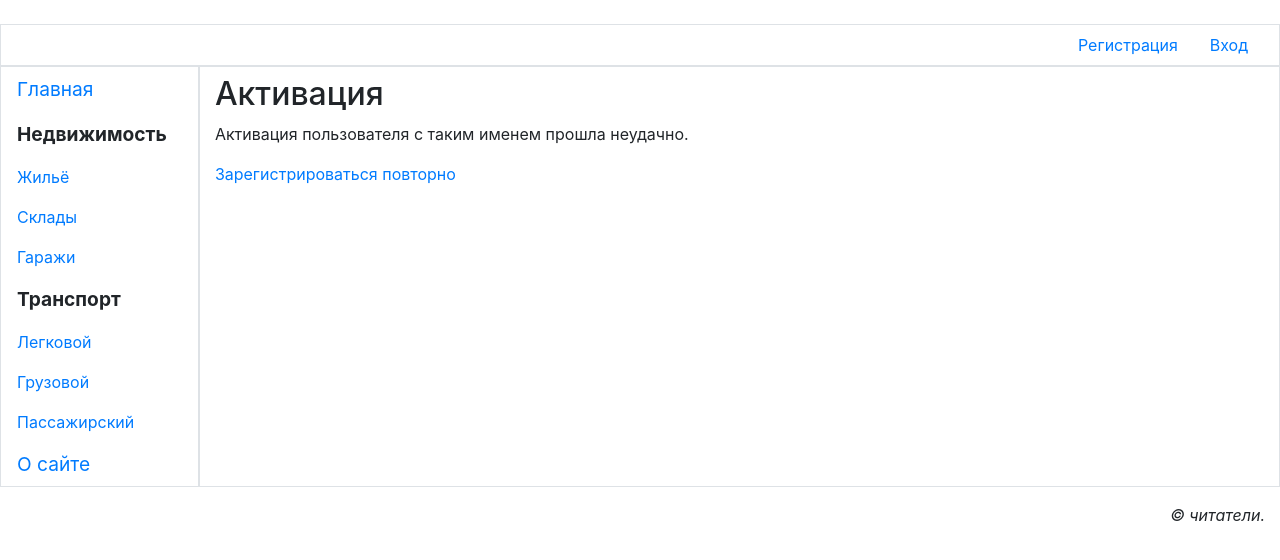
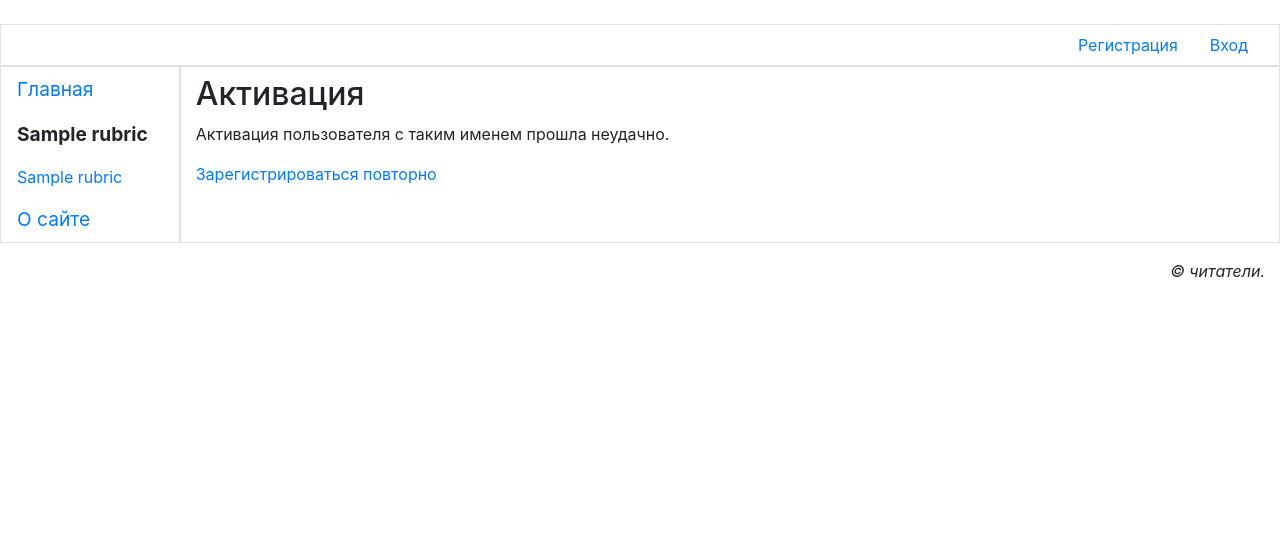
Before and after one commit to I-Trush/site_practice, a Django app: page /accounts/register/activate/1/ in a window 1280 px wide. Shown: the part 115-675 px from the top of the page. Run offline with Django 3.2, Linux system fonts and the light colour scheme; tables that the repository leaves empty hold one stand-in row (values such as "Sample post"); some libraries are stand-ins or nearby versions.

Commit message:
33.3 rubrics in nav panel

```diff
--- /dev/null
+++ b/site_practice/main/middlewares.py
@@ -0,0 +1,7 @@
+from .models import SubRubric
+
+
+def bboard_context_processor(request):      # 33.3
+    context = {}
+    context['rubrics'] = SubRubric.objects.all()
+    return context
--- a/site_practice/main/templates/main/layout/basic.html
+++ b/site_practice/main/templates/main/layout/basic.html
@@ -48,14 +48,16 @@
         <nav class="col-md-auto nav flex-column border">
             <a class="nav-link root"
                href="{% url 'main:index' %}">Главная</a>
-            <span class="nav-link root font-weight-bold">Недвижимость</span>
-            <a class="nav-link" href="#">Жильё</a>
-            <a class="nav-link" href="#">Склады</a>
-            <a class="nav-link" href="#">Гаражи</a>
-            <span class="nav-link root font-weight-bold" href="#">Транспорт</span>
-            <a class="nav-link" href="#">Легковой</a>
-            <a class="nav-link" href="#">Грузовой</a>
-            <a class="nav-link" href="#">Пассажирский</a>
+            {% for rubric in rubrics %}
+            {% ifchanged rubric.super_rubric.pk %}
+            <span class="nav-link root font-weight-bold">
+                {{ rubric.super_rubric.name }}
+            </span>
+            {% endifchanged %}
+            <a class="nav-link" href="{% url 'main:by_rubric' pk=rubric.pk %}">
+                {{ rubric.name }}
+            </a>
+            {% endfor %}
             <a class="nav-link root"
                href="{% url 'main:other' page='about' %}">О сайте</a>
         </nav>
--- a/site_practice/main/urls.py
+++ b/site_practice/main/urls.py
@@ -5,7 +5,6 @@ app_name = 'main'
 
 urlpatterns = [
     path('', index, name='index'),
-    path('<str:page>/', other_page, name='other'),
     path('accounts/login/', BBLoginView.as_view(), name='login'),
     path('accounts/profile/', profile, name='profile'),
     path('accounts/logout/', BBLogoutView.as_view(), name='logout'),
@@ -14,5 +13,7 @@ urlpatterns = [
     path('accounts/register/done/', RegisterDoneView.as_view(), name='register_done'),
     path('accounts/register/', RegisterUserView.as_view(), name='register'),
     path('accounts/register/activate/<str:sign>/', user_activate, name='register_activate'),
-    path('accounts/profile/delete/', DeleteUserView.as_view(), name='profile_delete')
+    path('accounts/profile/delete/', DeleteUserView.as_view(), name='profile_delete'),
+    path('<int:pk>/', by_rubric, name='by_rubric'),     # если этот маршрут поместить после other_page то django примет этот адрес за имя шаблона страници other_page и выдаст 404
+    path('<str:page>/', other_page, name='other'),      # порядок имеет значение
 ]
--- a/site_practice/main/views.py
+++ b/site_practice/main/views.py
@@ -112,3 +112,7 @@ class DeleteUserView(LoginRequiredMixin, DeleteView):
         if not queryset:
             queryset = self.get_queryset()
         return get_object_or_404(queryset, pk=self.user_id)
+
+
+def by_rubric(request, pk):
+    pass
--- a/site_practice/site_practice/settings.py
+++ b/site_practice/site_practice/settings.py
@@ -64,6 +64,7 @@ TEMPLATES = [
                 'django.template.context_processors.request',
                 'django.contrib.auth.context_processors.auth',
                 'django.contrib.messages.context_processors.messages',
+                'main.middlewares.bboard_context_processor',        # 33.3 зарегистрировали обработчик контекста
             ],
         },
     },
```
